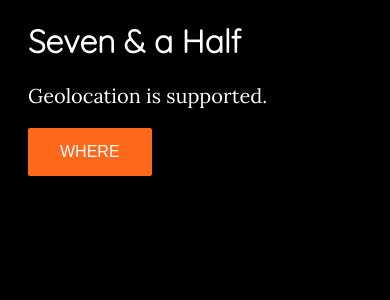
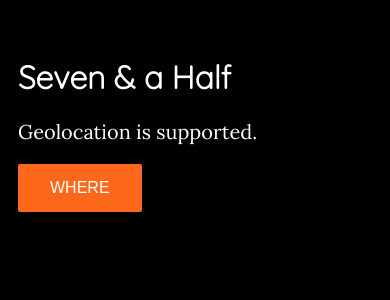
Before and after one commit to charliemacquarie/sevenandahalf-web, a Flask app: page / in a window 390 px wide. Shown: the top 300 px of the page. Run offline with Flask 2, Linux system fonts and the light colour scheme.

Commit message:
add responsiveness

```diff
--- a/static/style.css
+++ b/static/style.css
@@ -25,12 +25,26 @@
   font-size: 20px
 }
 
-div.content {
+.wrapper {
+  width: 70%;
   margin: 20px;
+}
+
+@media screen and (max-width: 800px) {
+  .wrapper {
+    width: 95%;
+    margin: 10px;
+  }
+
+}
+
+.content {
+  display: inline-block;
 }
 
 ul {
   list-style: none;
+  padding-left: 0px;
 }
 
 li {
--- a/templates/index.html
+++ b/templates/index.html
@@ -2,10 +2,12 @@
 <html>
 <head>
   <meta charset="utf-8">
+  <meta name="viewport" content="width=device-width, initial-scale=1.0"
   <title>Seven & a Half</title>
   <link rel="stylesheet" href="{{ url_for('static', filename='style.css') }}">
 </head>
 <body>
+  <div class="wrapper">
     <div class="content">
       <h1 class="text">Seven & a Half</h1>
         {% if not maps %}
@@ -64,5 +66,6 @@
         <button class="button"><a style="color: white;" href="{{ url_for('index') }}">Load again</a></button>
       {% endif %}
     </div>
+  </div>
 </body>
 </html>
```
Lines whose indentation alone changed are shown as unchanged.
